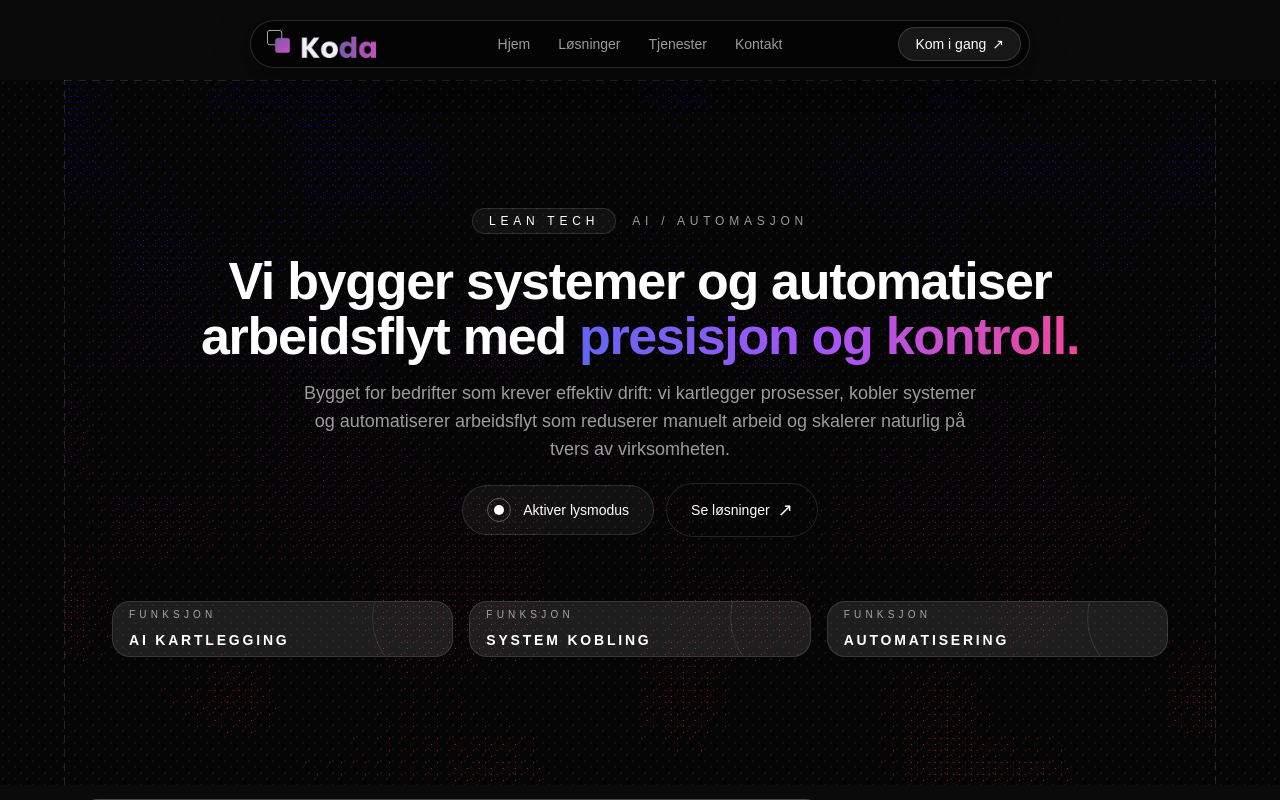
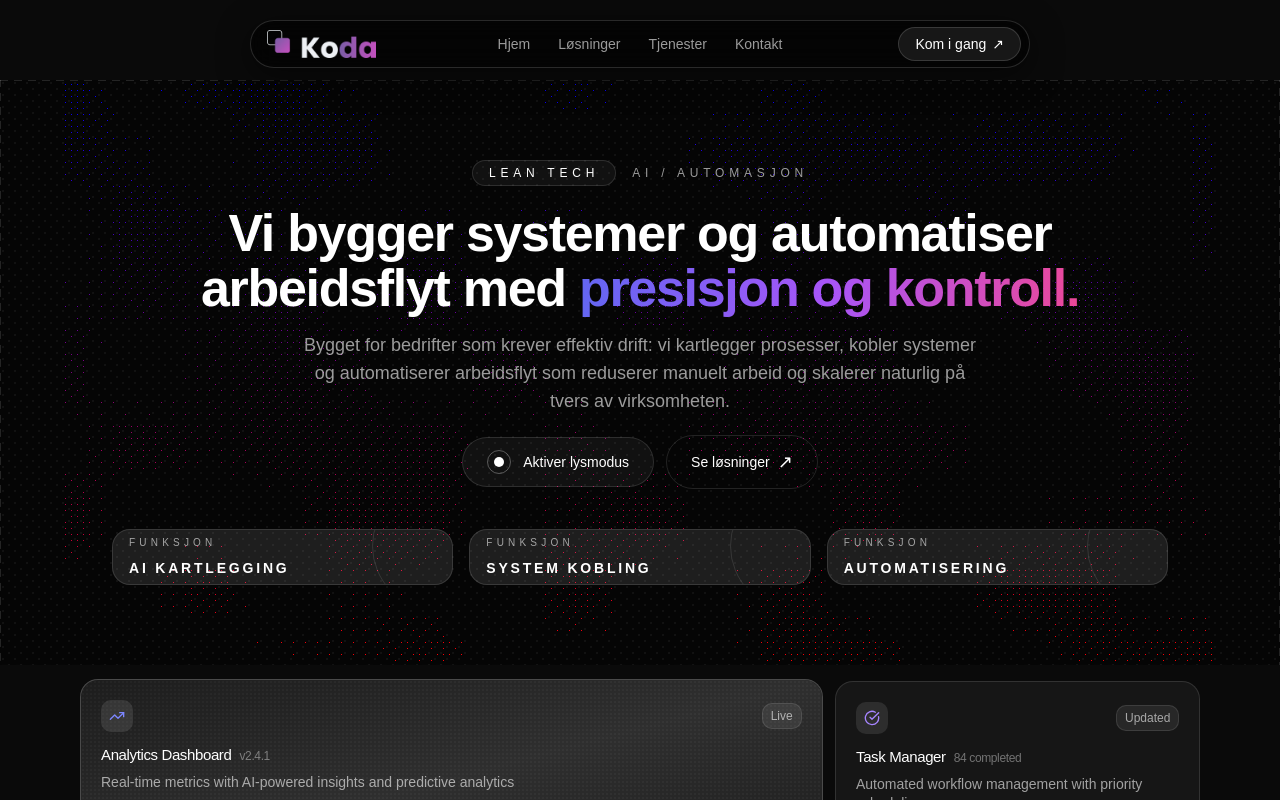
Before and after one commit to erikeriksen82-rgb/koda, a React (Vite) app: page / in a window 1280 px wide. Shown: the top 800 px of the page. Built offline with nearby package versions, Linux system fonts and the light colour scheme.

Commit message:
Restore hero border structure

```diff
--- a/src/components/ui/hero-monochrome.tsx
+++ b/src/components/ui/hero-monochrome.tsx
@@ -315,7 +315,7 @@ function HeroMonochromeLaunch() {
   };
 
   return (
-    <div className={`relative isolate overflow-hidden transition-colors duration-700 ${palette.surface}`}>
+    <div className={`relative isolate transition-colors duration-700 ${palette.surface}`}>
       <div
         className="pointer-events-none absolute inset-0 -z-20"
         style={{ backgroundColor: palette.background.color }}
@@ -324,10 +324,20 @@ function HeroMonochromeLaunch() {
         className="pointer-events-none absolute inset-0 -z-10 opacity-80"
         style={{ backgroundImage: palette.background.dots, backgroundSize: "12px 12px" }}
       />
+      <svg
+        className="pointer-events-none absolute inset-0 h-full w-full"
+        style={{ zIndex: 20 }}
+        aria-hidden
+      >
+        <rect x="0" y="0" width="100%" height="100%" rx="0" ry="0" fill="none"
+          stroke="rgba(255,255,255,0.25)" strokeWidth="1" strokeDasharray="8 6">
+          <animate attributeName="stroke-dashoffset" from="0" to="-28" dur="3s" repeatCount="indefinite" />
+        </rect>
+      </svg>
 
       <section
         ref={sectionRef}
-        className={`relative mx-auto flex w-full max-w-6xl flex-col gap-14 px-6 py-32 transition-opacity duration-700 md:gap-16 lg:px-12 ${
+        className={`relative mx-auto flex w-full max-w-6xl flex-col gap-10 px-6 py-20 transition-opacity duration-700 lg:px-12 ${
           visible ? "motion-safe:animate-[hero1-intro_1s_cubic-bezier(.25,.9,.3,1)_forwards]" : "opacity-0"
         }`}
       >
@@ -338,16 +348,6 @@ function HeroMonochromeLaunch() {
           enableRipples={false} enableGradient={true}
           gradientColor1="#FF0000" gradientColor2="#0810FF" opacity={1}
         />
-        <svg
-          className="pointer-events-none absolute inset-0 h-full w-full"
-          style={{ zIndex: 20 }}
-          aria-hidden
-        >
-          <rect x="0" y="0" width="100%" height="100%" rx="0" ry="0" fill="none"
-            stroke="rgba(255,255,255,0.25)" strokeWidth="1" strokeDasharray="8 6">
-            <animate attributeName="stroke-dashoffset" from="0" to="-28" dur="3s" repeatCount="indefinite" />
-          </rect>
-        </svg>
         <header className="relative z-10 flex flex-col items-center gap-10 text-center">
           <div className="space-y-5">
             <div className="flex items-center justify-center gap-4 text-xs uppercase tracking-[0.4em]">
```
